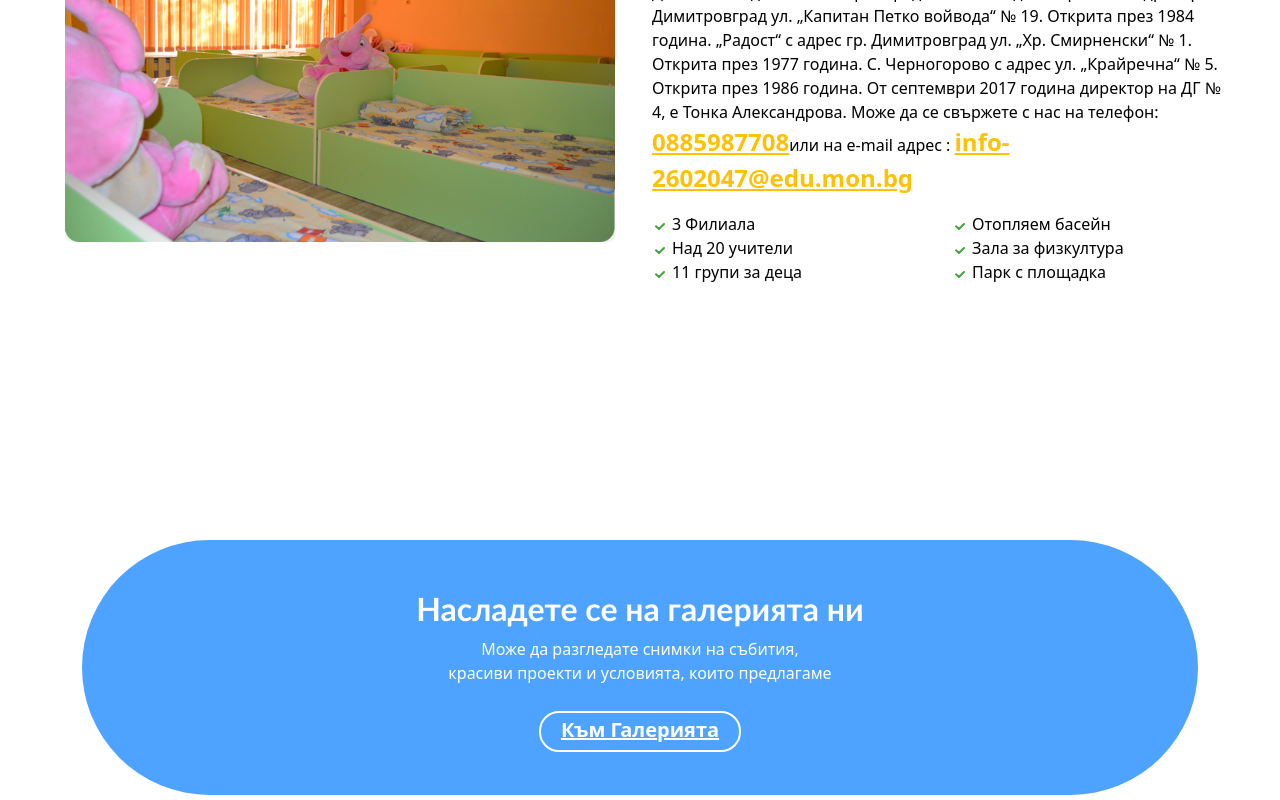
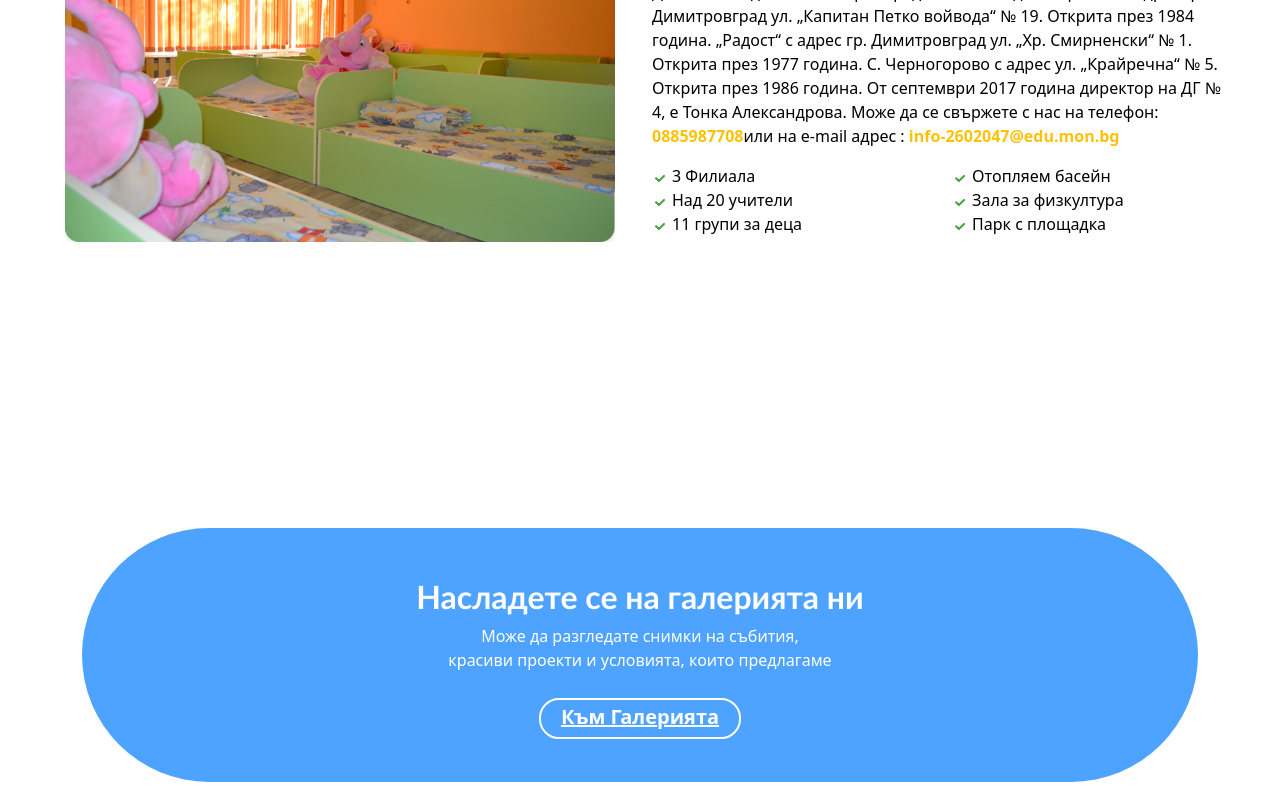
Before and after one commit to dg4dimitrovgrad/kindergarten-website, a Next.js app: page / in a window 1280 px wide. Shown: the part 1580-2380 px from the top of the page. Built offline with nearby package versions, Linux system fonts and the light colour scheme.

Commit message:
Update globals.scss

```diff
--- a/styles/globals.scss
+++ b/styles/globals.scss
@@ -507,7 +507,7 @@ nav {
   }
 
   a {
-    font-size: $h4-font-size;
+    text-decoration: none;
     font-weight: 600;
     color: $warning;
 
```
